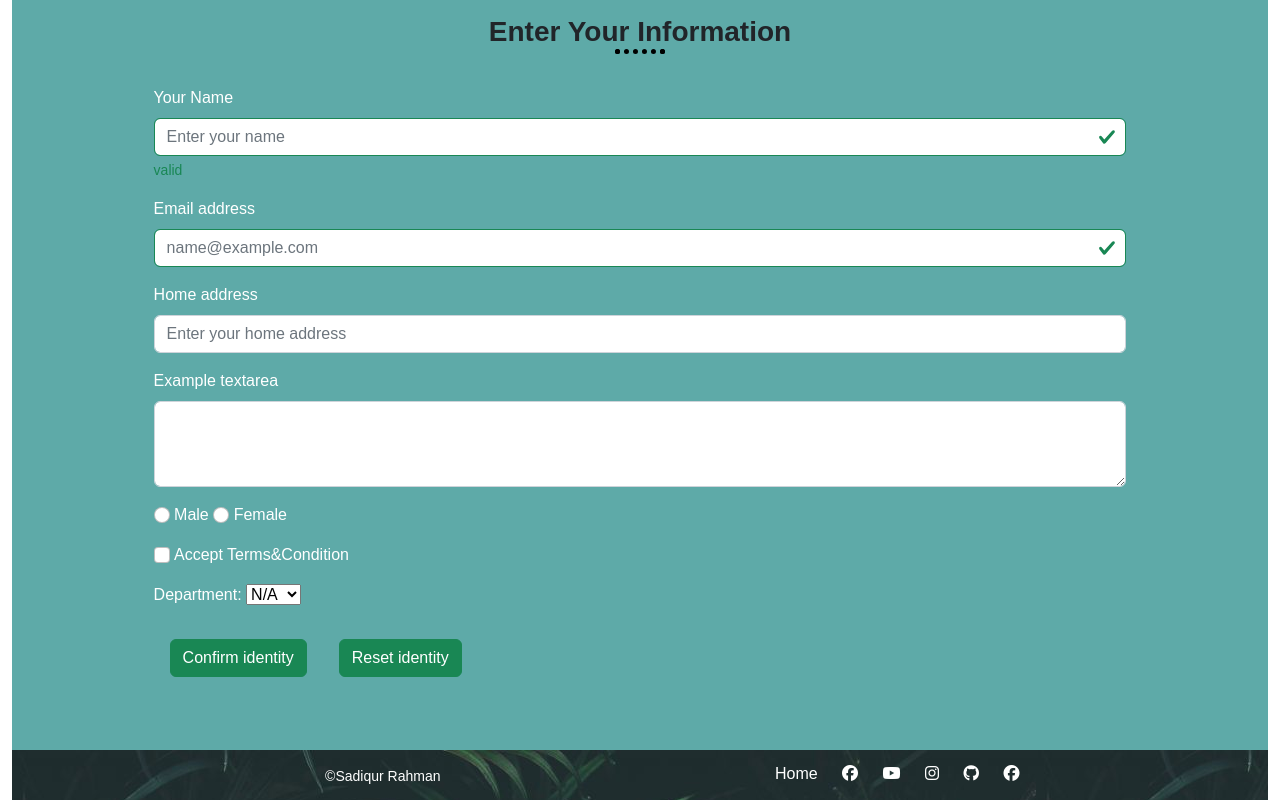
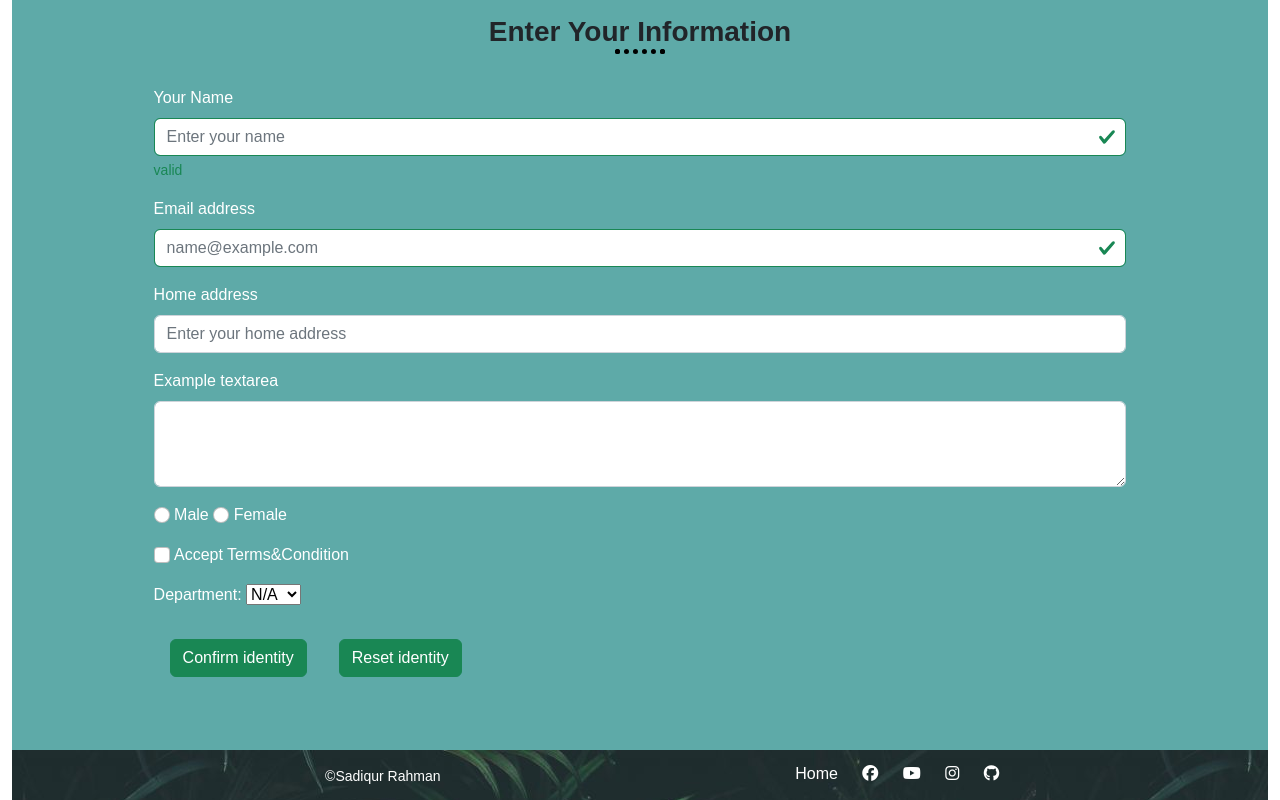
Before and after one commit to Sadiqur199/Bootstrap-website, a plain HTML site: page index.html in a window 1280 px wide. Shown: the part 4315-5115 px from the top of the page. Drawn offline with nearby package versions, Linux system fonts and the light colour scheme.

Commit message:
first commit

```diff
--- a/index.html
+++ b/index.html
@@ -420,7 +420,6 @@
      <a href="https://www.youtube.com/channel/UCCRy1j2FU9hdsFj0toeo_Fg" target="_blank"><i class="fa-brands fa-youtube"></i></a>
      <a href="https://www.instagram.com/ex_sadiq/" target="_blank"><i class="fa-brands fa-instagram"></i></a>
      <a href="https://github.com/Sadiqur199" target="_blank"><i class="fa-brands fa-github"></i></a>
-     <a href=""><i class="fa-brands fa-facebook"></i></a>
     </div>
    </div>
     </footer>
```
